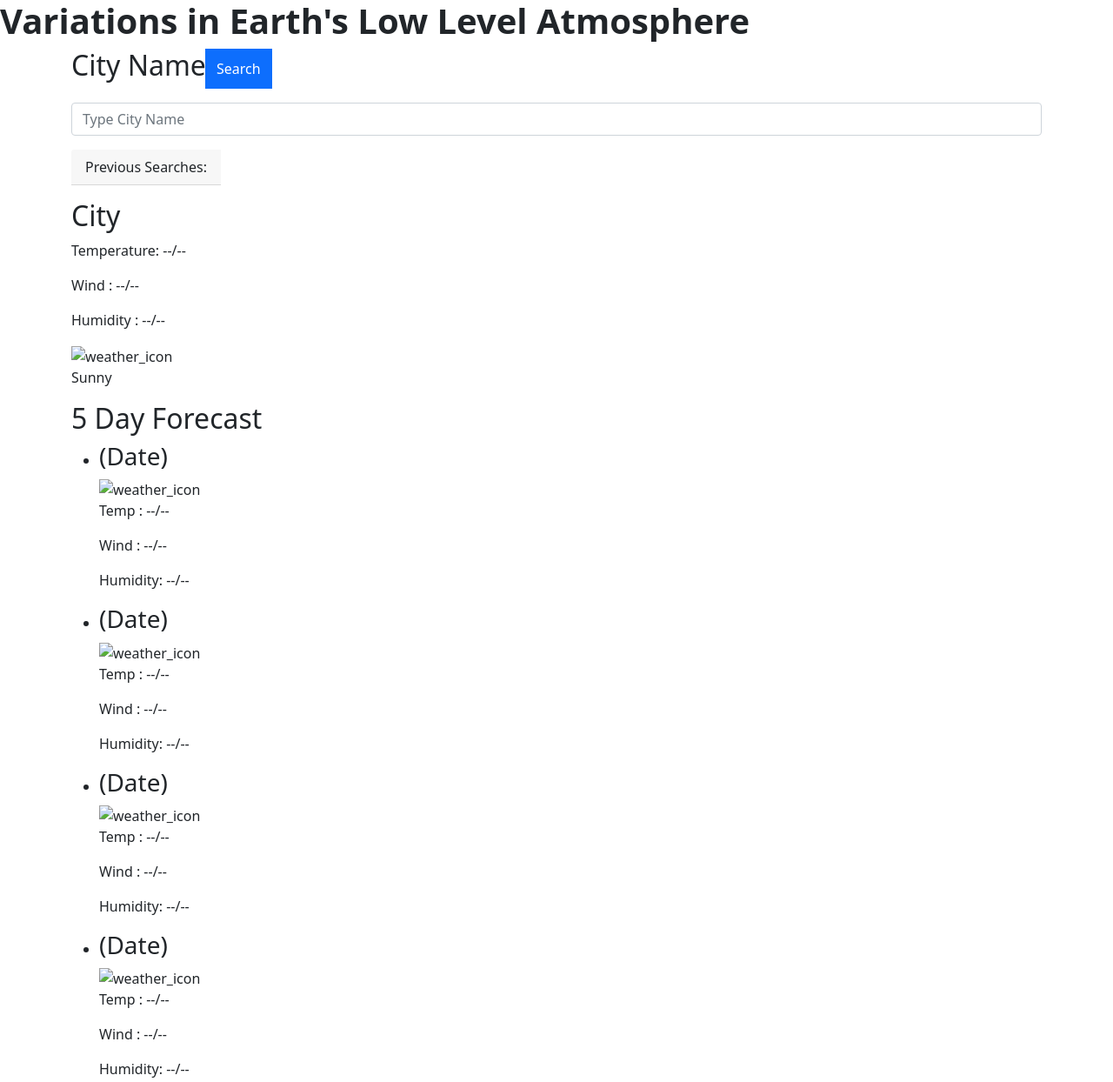
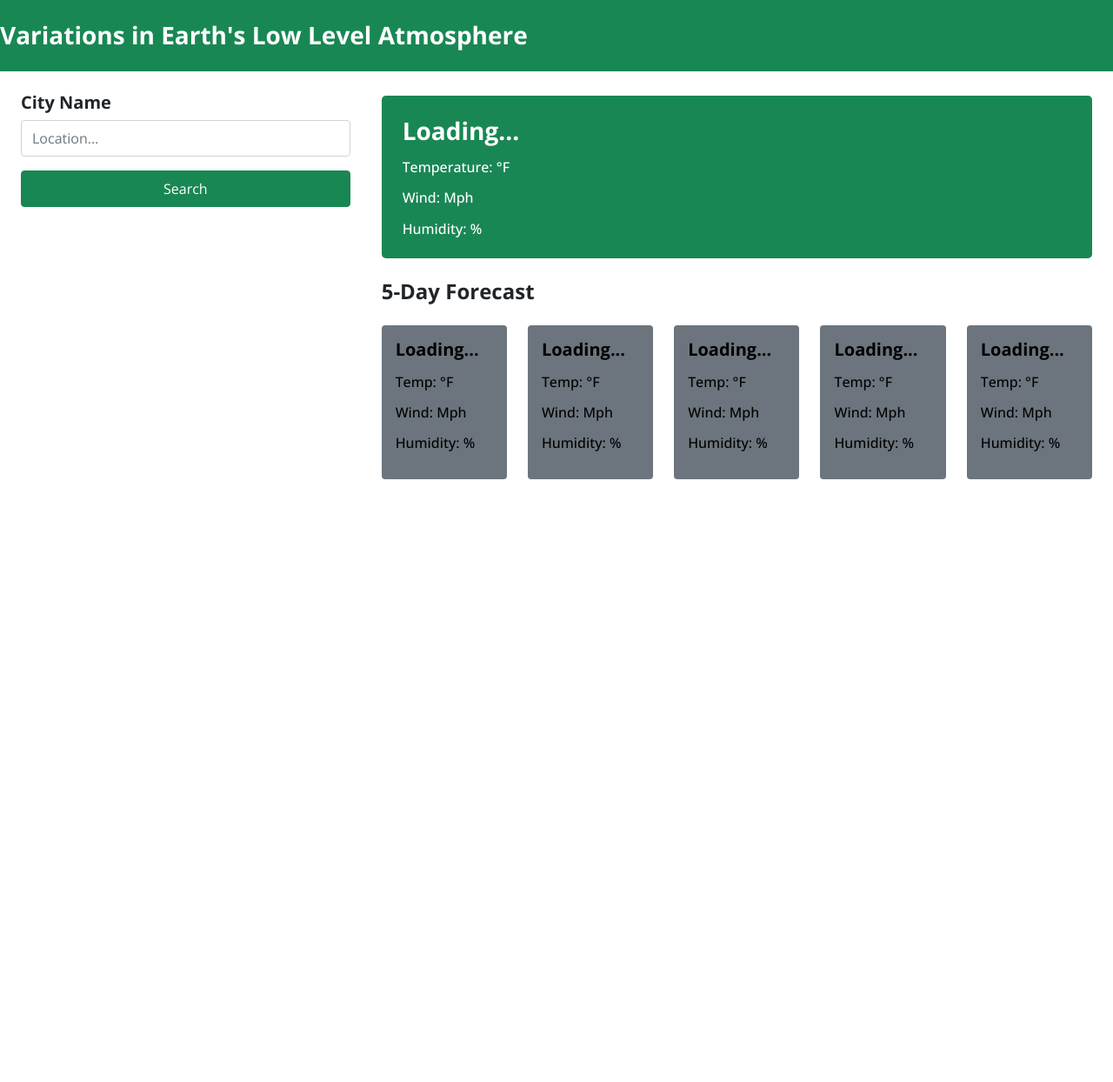
Before and after one commit to VWbrewer/weather_info, a plain HTML site: page index.html in a window 1280 px wide. Shown: the whole page at 87% size. After the commit the page ends 800 px from the top, so only its background shows below. Drawn offline with nearby package versions, Linux system fonts and the light colour scheme.

Commit message:
added to the css and js

```diff
--- a/assets/script.js
+++ b/assets/script.js
@@ -1,13 +1,88 @@
-var cityInput = document.querySelector('#city');
-var search = document.querySelector('#search_btn');
-var currentLocation = document.querySelector('#current_location_btn');
-var currentLocDiv = document.querySelector('.current_details');
-var weatherCardDiv = document.querySelector('.forecast');
-
-//Set up the API key
-var APIKey ="0b455ff5dc3592c1a67d676640facb10";
+const cityInput = document.querySelector("#city-input");
+const searchButton = document.querySelector("#search-btn");
+const currentWeatherDiv = document.querySelector(".current-weather");
+const daysForecastDiv = document.querySelector(".days-forecast");
 
 
+// My API for OpenWeather
+const API_KEY = '0b455ff5dc3592c1a67d676640facb10';
 
+// Create weather based on weather data
+const createWeatherCard = (cityName, weatherItem, index) => {
+    if(index === 0) {
+        return `<div class="mt-3 d-flex justify-content-between">
+                    <div>
+                        <h3 class="fw-bold">${cityName} (${weatherItem.dt_txt.split(" ")[0]})</h3>
+                        <h6 class="my-3 mt-3">Temperature: ${((weatherItem.main.temp - 457.87))}°F</h6>
+                        <h6 class="my-3">Wind: ${((weatherItem.wind.speed * 2.2))}Mph</h6>
+                        <h6 class="my-3">Humidity: ${weatherItem.main.humidity}%</h6>
+                    </div>
+                    <div class="text-center me-lg-5">
+                        <img src="https://openweathermap.org/img/wn/${weatherItem.weather[0].icon}@4x.png" alt="weather icon">
+                        <h6>${weatherItem.weather[0].description}</h6>
+                    </div>
+                </div>`;
+    } else {
+        return `<div class="col mb-3">
+                    <div class="card border-0 bg-secondary text-white">
+                        <div class="card-body p-3 text-white">
+                            <h5 class="card-title fw-semibold">(${weatherItem.dt_txt.split(" ")[0]})</h5>
+                            <img src="https://openweathermap.org/img/wn/${weatherItem.weather[0].icon}.png" alt="weather icon">
+                            <h6 class="card-text my-3 mt-3">Temp: ${((weatherItem.main.temp - 457.87))}°F</h6>
+                            <h6 class="card-text my-3">Wind: ${((weatherItem.wind.speed * 2.2))}Mph</h6>
+                            <h6 class="card-text my-3">Humidity: ${weatherItem.main.humidity}%</h6>
+                        </div>
+                    </div>
+                </div>`;
+    }
+}
 
-var geocoding = 'https://api.openweathermap.org/data/2.5/forecast?lat={lat}&lon={lon}&appid={API key}'
+// Get weather details of passed latitude and longitude
+const getWeatherDetails = (cityName, latitude, longitude) => {
+    const WEATHER_API_URL = `https://api.openweathermap.org/data/2.5/forecast?lat=${latitude}&lon=${longitude}&appid=${API_KEY}`;
+
+    fetch(WEATHER_API_URL).then(response => response.json()).then(data => {
+        const forecastArray = data.list;
+        const uniqueForecastDays = new Set();
+
+        const fiveDaysForecast = forecastArray.filter(forecast => {
+            const forecastDate = new Date(forecast.dt_txt).getDate();
+            if (!uniqueForecastDays.has(forecastDate) && uniqueForecastDays.size < 6) {
+                uniqueForecastDays.add(forecastDate);
+                return true;
+            }
+            return false;
+        });
+
+        cityInput.value = "";
+        currentWeatherDiv.innerHTML = "";
+        daysForecastDiv.innerHTML = "";
+
+        fiveDaysForecast.forEach((weatherItem, index) => {
+            const html = createWeatherCard(cityName, weatherItem, index);
+            if (index === 0) {
+                currentWeatherDiv.insertAdjacentHTML("beforeend", html);
+            } else {
+                daysForecastDiv.insertAdjacentHTML("beforeend", html);
+            }
+        });
+    }).catch(() => {
+        alert("An error occurred while fetching the weather forecast!");
+    });
+}
+
+// Get coordinates of city names you have entered
+const getCityCoordinates = () => {
+    const cityName = cityInput.value.trim();
+    if (cityName === "") return;
+    const API_URL = `https://api.openweathermap.org/geo/1.0/direct?q=${cityName}&limit=1&appid=${API_KEY}`;
+    fetch(API_URL).then(response => response.json()).then(data => {
+        if (!data.length) return alert(`No coordinates found for ${cityName}`);
+        const { lat, lon, name } = data[0];
+        getWeatherDetails(name, lat, lon);
+    }).catch(() => {
+        alert("An error occurred while fetching the coordinates!");
+    });
+}
+
+searchButton.addEventListener("click", () => getCityCoordinates());
--- /dev/null
+++ b/assets/style.css
@@ -0,0 +1,12 @@
+/* Google font */
+@import url('https://fonts.googleapis.com/css2?family=Open+Sans:wght@400;500;600;700;800&display=swap');
+
+* {
+font-family: 'Open Sans', sans-serif;
+}
+
+/* Weather icon location on the page */
+.current-weather img {
+max-width: 155px;
+margin-top: -20px;
+}
--- a/index.html
+++ b/index.html
@@ -1,112 +1,109 @@
 <!DOCTYPE html>
 <html lang="en">
   <head>
-    <meta charset="UTF-8" />
+    <meta charset="UTF-8"/>
     <meta name="viewport" content="width=device-width, initial-scale=1.0" />
-    <meta http-equiv="X-UA-Compatible" content="ie=edge" />
-    <link rel="stylesheet" href="https://cdn.jsdelivr.net/npm/bootstrap@5.1.3/dist/css/bootstrap.min.css"
-      integrity="sha384-1BmE4kWBq78iYhFldvKuhfTAU6auU8tT94WrHftjDbrCEXSU1oBoqyl2QvZ6jIW3" crossorigin="anonymous" />
-    <link rel="stylesheet" href="assets/style.css" />
-    <title>Variations in Earth's Low Level Atmosphere</title>
+    <meta http-equiv="X-UA-Compatible" content="ie=edge"/>
+
+    <link href="https://cdn.jsdelivr.net/npm/bootstrap@5.1.3/dist/css/bootstrap.min.css"
+    rel="stylesheet"
+    integrity="sha384-1BmE4kWBq78iYhFldvKuhfTAU6auU8tT94WrHftjDbrCEXSU1oBoqyl2QvZ6jIW3"
+    crossorigin="anonymous"/>
+
+    <link rel="stylesheet" href="assets/style.css"/>
+
+    <title>Weather Dashboard</title>
   </head>
 
     <body>
-      <header>
-        <div class= "box">
-        <h1><strong>Variations in Earth's Low Level Atmosphere</strong></h1>
+      <header class="bg-success text-left py-3">
+        <h1 class="h3 text-white my-2"><strong>Variations in Earth's Low Level Atmosphere</strong></h1>
       </header>
 
-        <main class="container">
-          <div class="col-md-3 col-sm-12 search-column">
-            <section class="input-group mb-3">
-                <h2 class=" search-tile">City Name</h2>
-                <button class="btn btn-primary" id="search_btn">Search</button>
-                <div class="separetor"></div>
+      <div class="container-fluid my-4 weather-data">
+        <div class="row">
+          <div class="col-xxl-3 col-md-4 px-lg-4">
+            <h5 class="fw-bold">City Name</h5>
+            <input type="text" id="city-input" class="py-2 form-control" placeholder="Location...">
+            <button id="search-btn" class="btn btn-success py-2 w-100 mt-3 mb-2">Search</button>
+          </div>
+          <div class="col-xxl-9 col-md-8 mt-md-1 mt-4 pe-lg-4">
+            <div class="current-weather bg-success text-white py-2 px-4 rounded-3">
+              <div class="mt-3 d-flex justify-content-between">
+                <div>
+                  <h3 class="fw-bold">Loading...</h3>
+                  <h6 class="my-3 mt-3">Temperature: °F</h6>
+                  <h6 class="my-3">Wind: Mph</h6>
+                  <h6 class="my-3">Humidity: %</h6>
+                </div>
             </div>
-            <div class="input-group mb-3">
-              <input
-              type="text"
-              class="form-control search-input"
-              placeholder="Type City Name"
-              aria-label="search"
-              aria-describedby="addon-wrapping"
-              id="search-city-name"
-            />
             </div>
-            </section>
-            <div class="input-group mb-3">
-              <div class="card-header">
-                Previous Searches:
+            <h4 class="fw-bold my-4">5-Day Forecast</h4>
+            <div class="days-forecast row row-cols-1 row-cols-sm-2 row-cols-lg-4 row-cols-xl-5 justify-content-between">
+              <div class="col mb-3">
+                <div class="card border-0 bg-secondary text-black">
+                  <div class="card-body p-3 text-black">
+                    <h5 class="card-title fw-bold">Loading...</h5>
+                    <h6 class="card-text my-3 mt-3">Temp: °F</h6>
+                    <h6 class="card-text my-3">Wind: Mph</h6>
+                    <h6 class="card-text my-3">Humidity: %</h6>
+                  </div>
                 </div>
-                <ul class="list-group list-group-flush" id="storage">
-                </ul>
+              </div>
+              <div class="col mb-3">
+                <div class="card border-0 bg-secondary text-black">
+                  <div class="card-body p-3 text-black">
+                    <h5 class="card-title fw-bold">Loading...</h5>
+                    <h6 class="card-text my-3 mt-3">Temp: °F</h6>
+                    <h6 class="card-text my-3">Wind: Mph</h6>
+                    <h6 class="card-text my-3">Humidity: %</h6>
+                  </div>
+                </div>
+              </div>
+              <div class="col mb-3">
+                <div class="card border-0 bg-secondary text-black">
+                  <div class="card-body p-3 text-black">
+                    <h5 class="card-title fw-bold">Loading...</h5>
+                    <h6 class="card-text my-3 mt-3">Temp: °F</h6>
+                    <h6 class="card-text my-3">Wind: Mph</h6>
+                    <h6 class="card-text my-3">Humidity: %</h6>
+                  </div>
+                </div>
+              </div>
+              <div class="col mb-3">
+                <div class="card border-0 bg-secondary text-black">
+                  <div class="card-body p-3 text-black">
+                    <h5 class="card-title fw-bold">Loading...</h5>
+                    <h6 class="card-text my-3 mt-3">Temp: °F</h6>
+                    <h6 class="card-text my-3">Wind: Mph</h6>
+                    <h6 class="card-text my-3">Humidity: %</h6>
+                  </div>
+                </div>
+              </div>
+              <div class="col mb-3">
+                <div class="card border-0 bg-secondary text-black">
+                  <div class="card-body p-3 text-black">
+                    <h5 class="card-title fw-bold">Loading...</h5>
+                    <h6 class="card-text my-3 mt-3">Temp: °F</h6>
+                    <h6 class="card-text my-3">Wind: Mph</h6>
+                    <h6 class="card-text my-3">Humidity: %</h6>
+                  </div>
+                </div>
+              </div>
             </div>
+          </div>
         </div>
+      </div>
 
+  <footer>
+  </footer>
 
-            <section class="current_details">
-                <div class="details">
-                    <h2>City</h2>
-                    <p>Temperature: --/--</p>
-                    <p>Wind       : --/--</p>
-                    <p>Humidity   : --/--</p>
-                </div>
-                <div class="icon">
-                    <img src="./images/icon.png" alt="weather_icon" >
-                    <p>Sunny</p>
-                </div>
-            </section>
-
-
-            <section id="forecast">
-                <h2>5 Day Forecast</h2>
-                <div class="forecast_box">
-                        <ul class="forecast">
-                            <li>
-                                <h3>(Date)</h3>
-                                <div class="ficon">
-                                    <img src="./images/icon.png" alt="weather_icon" >
-                                </div>
-                                <p>Temp    : --/--</p>
-                                <p>Wind    : --/--</p>
-                                <p>Humidity: --/--</p>
-                            </li>
-                            <li>
-                                <h3>(Date)</h3>
-                                <div class="ficon">
-                                    <img src="./images/icon.png" alt="weather_icon" >
-                                </div>
-                                <p>Temp    : --/--</p>
-                                <p>Wind    : --/--</p>
-                                <p>Humidity: --/--</p>
-                            </li>
-                            <li>
-                                <h3>(Date)</h3>
-                                <div class="ficon">
-                                    <img src="./images/icon.png" alt="weather_icon" >
-                                </div>
-                                <p>Temp    : --/--</p>
-                                <p>Wind    : --/--</p>
-                                <p>Humidity: --/--</p>
-                            </li>
-                            <li>
-                                <h3>(Date)</h3>
-                                <div class="ficon">
-                                    <img src="./images/icon.png" alt="weather_icon" >
-                                </div>
-                                <p>Temp    : --/--</p>
-                                <p>Wind    : --/--</p>
-                                <p>Humidity: --/--</p>
-                            </li>
-                        </ul>
-                </div>
-            </section>
-        </main>
-    </div>
-      <footer>
-      </footer>
-
-    <script src="https://code.jquery.com/jquery-3.4.1.min.js"></script>
+    <script
+      src="https://cdn.jsdelivr.net/npm/bootstrap@5.2.3/dist/js/bootstrap.bundle.min.js"
+      integrity="sha384-kenU1KFdBIe4zVF0s0G1M5b4hcpxyD9F7jL+jjXkk+Q2h455rYXK/7HAuoJl+0I4"
+      crossorigin="anonymous"
+    ></script>
+    <script src="https://code.jquery.com/jquery-3.5.1.min.js"></script>
     <script
       src="https://cdn.jsdelivr.net/npm/dayjs@1.11.3/dayjs.min.js"
       integrity="sha256-iu/zLUB+QgISXBLCW/mcDi/rnf4m4uEDO0wauy76x7U="
```
Also changed, not shown: 1 other file.
